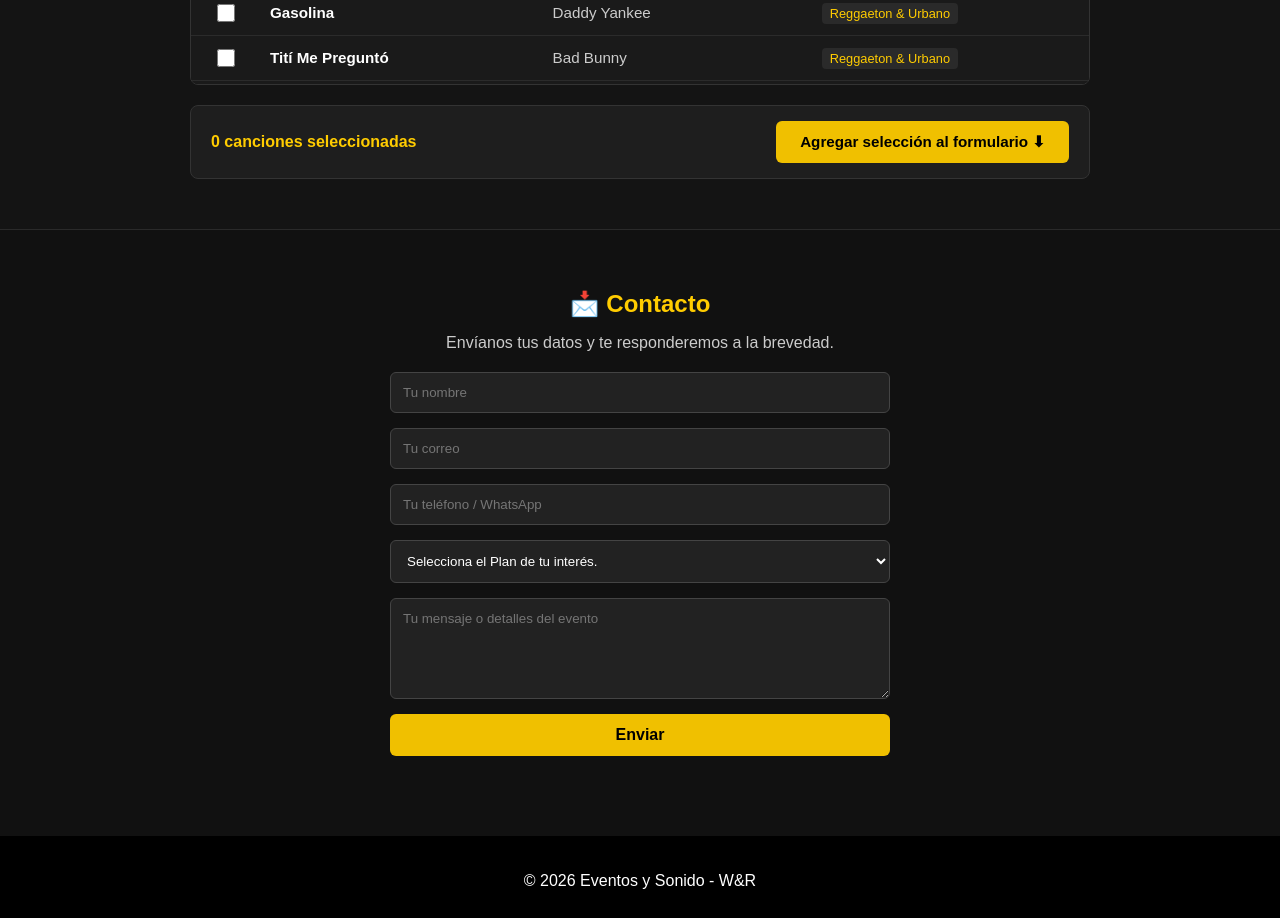
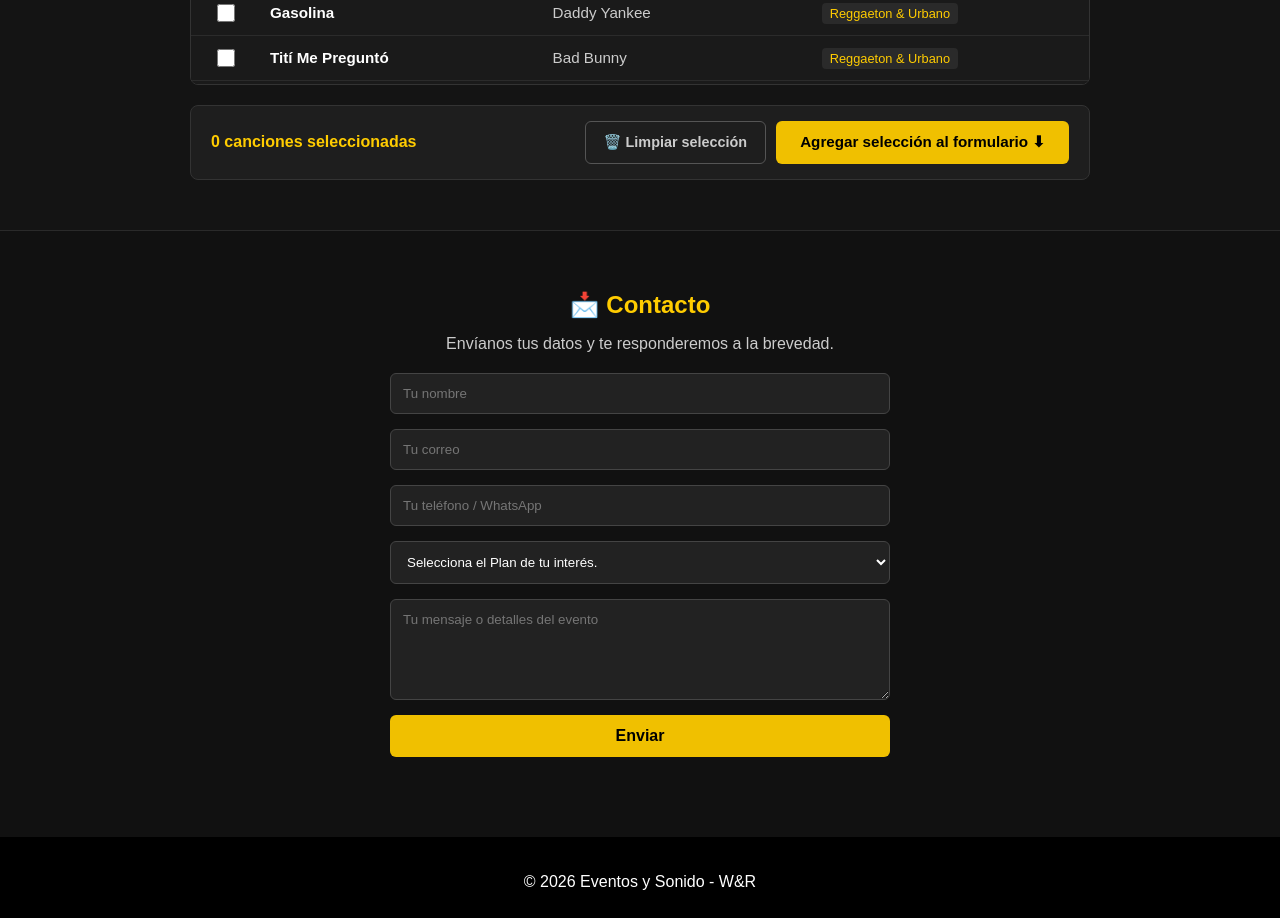
Before and after one commit to wilberpatricioroseroayala-arch/wpra-sonido, a plain HTML site: page index.html in a window 1280 px wide. Shown: the part 3939-4857 px from the top of the page. Drawn offline with Linux system fonts and the light colour scheme.

Commit message:
Update index.html

```diff
--- a/index.html
+++ b/index.html
@@ -319,9 +319,14 @@
       <!-- Barra inferior de estado y acción -->
       <div style="margin-top: 20px; display: flex; flex-wrap: wrap; justify-content: space-between; align-items: center; gap: 15px; background: #1e1e1e; padding: 15px 20px; border-radius: 8px; border: 1px solid #333;">
         <span id="contadorSeleccion" style="color: #ffcc00; font-weight: bold; font-size: 1rem;">0 canciones seleccionadas</span>
-        <button type="button" onclick="enviarListaAlFormulario()" style="background: #f0c000; color: #000; border: none; padding: 12px 24px; font-weight: bold; border-radius: 6px; cursor: pointer; font-size: 0.95rem;">
-          Agregar selección al formulario ⬇
-        </button>
+        <div style="display: flex; gap: 10px; flex-wrap: wrap;">
+          <button type="button" onclick="limpiarSeleccion()" style="background: transparent; color: #ccc; border: 1px solid #555; padding: 12px 18px; font-weight: bold; border-radius: 6px; cursor: pointer; font-size: 0.9rem;">
+            🗑️ Limpiar selección
+          </button>
+          <button type="button" onclick="enviarListaAlFormulario()" style="background: #f0c000; color: #000; border: none; padding: 12px 24px; font-weight: bold; border-radius: 6px; cursor: pointer; font-size: 0.95rem;">
+            Agregar selección al formulario ⬇
+          </button>
+        </div>
       </div>
     </div>
   </section>
@@ -447,6 +452,14 @@
       renderizarTabla();
     }
 
+    function limpiarSeleccion() {
+      cancionesElegidas.clear();
+      document.getElementById("contadorSeleccion").innerText = "0 canciones seleccionadas";
+      document.getElementById("campoRepertorio").value = "Ninguna canción preseleccionada";
+      document.getElementById("campoMensaje").value = "";
+      renderizarTabla();
+    }
+
     function enviarListaAlFormulario() {
       if (cancionesElegidas.size === 0) {
         alert("Por favor, selecciona al menos una canción de la lista.");
```
